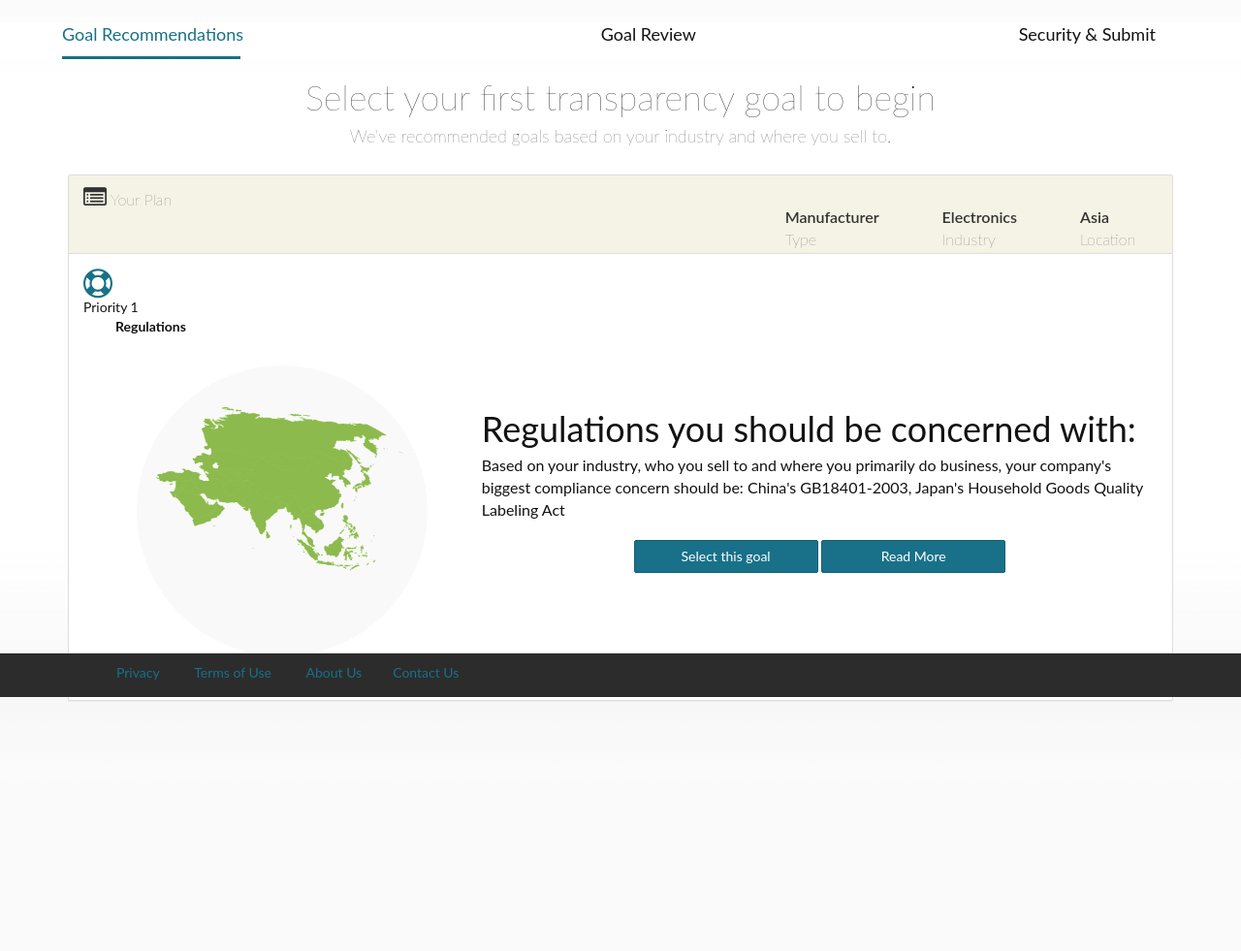
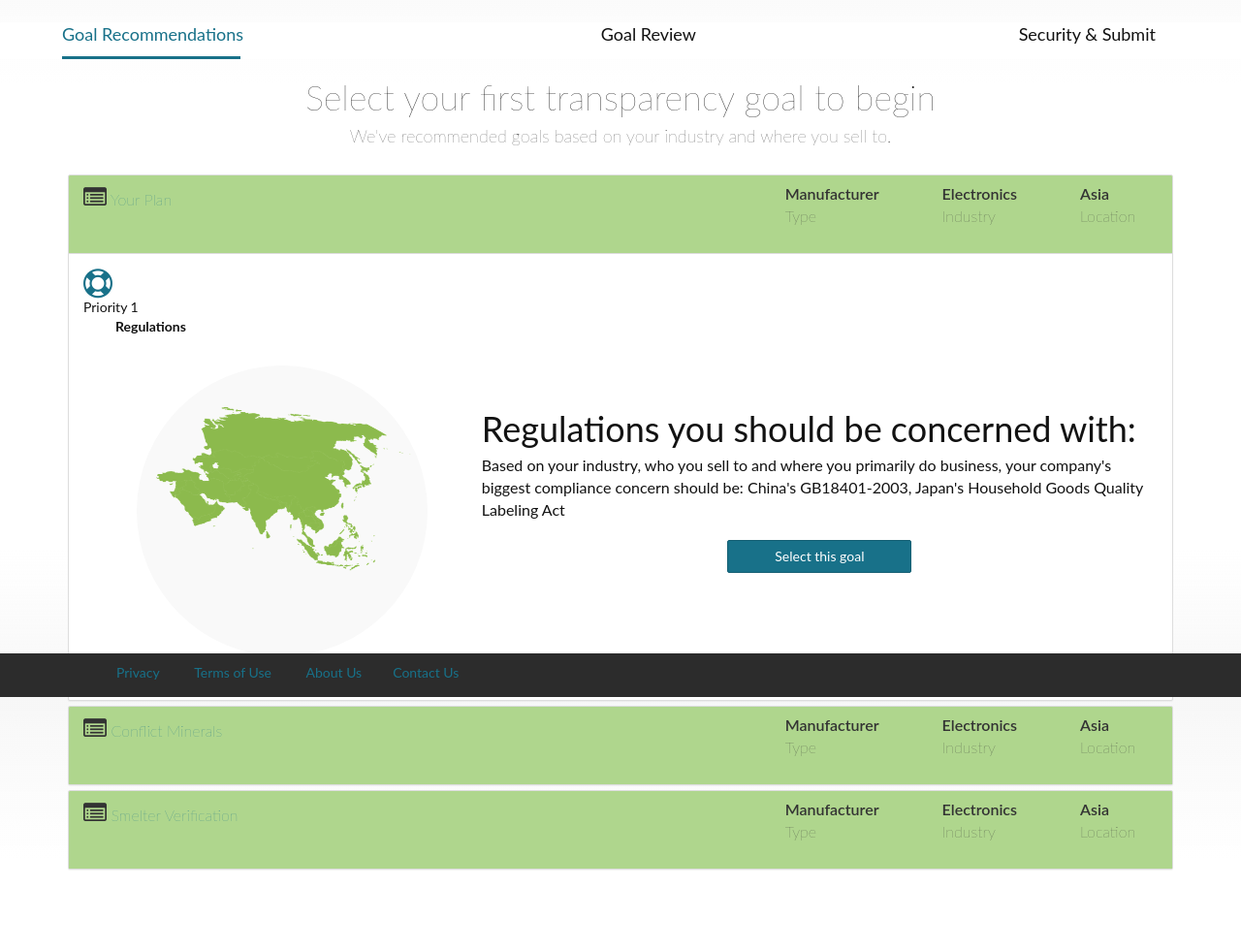
Before and after one commit to JonRichardson/SIProject, a PHP site: page / in a window 1280 px wide. Shown: the part 81-1062 px from the top of the page at 97% size. Before the commit the page ends 805 px from the top, so only its background shows below. Run offline with PHP 8.4, Linux system fonts and the light colour scheme; some libraries are stand-ins or nearby versions.

Commit message:
added panels to result page 1

```diff
--- a/index.html
+++ b/index.html
@@ -94,20 +94,22 @@
       <h1 style="text-align: center;"> Select your first transparency goal to begin </h1>
       <h4 style="text-align: center;"> We've recommended goals based on your industry and where you sell to.</h4>
     </br>
+</div>
 
-</div>
 <div class="container">
-
   <div class="panel-group" id="accordion">
    <div class="panel panel-default">
-      <div class="panel-heading">
+    <div class="panel-heading" style="background-color: #afd68d;">
       <h4 class="panel-title">
-
+        <div class="row">
+          <div class="col-sm-6">
             <i class="fa fa-list-alt" style="font-size: 1.5em"aria-hidden="true"></i>
             <a class="accordion-toggle" data-toggle="collapse" data-parent="#accordion" href="#collapseOne">
               <span style="text-align: left;"> Your Plan
             </a>
-        </br></span>
+          </div>
+          <div class="col-sm-6">
+          </span>
       <div style="text-align: right" class="pull-right">
         <table style="width:100%">
             <tr>
@@ -121,7 +123,6 @@
             </tr>
             <tr>
               <th class="tableLabels">Type</th>
-
               <th> </th>
               <th class="tableLabels">Industry</th>
 
@@ -130,7 +131,7 @@
               <th> </th>
             </tr>
 
-            </table></div>
+          </table></div>  </div>
       </h4>
     </div>
     <div id="collapseOne" class="panel-collapse collapse in">
@@ -153,34 +154,89 @@
 
     <div class="button">
       <button class="btn btn-primary" type="submit" onclick="location.href='index2.html'" style="width: 190px;">Select this goal</button>
-        <button class="btn btn-primary" data-toggle="collapse" data-target="#demo" style="width: 190px;">Read More</button>
     </div>
+  </div>
+ </div>
+</div>
+  <div class="panel panel-default">
+    <div class="panel-heading" style="background-color: #afd68d;">
+      <h4 class="panel-title">
 
-      </br>
-      <div id="demo" class="collapse">
-      </br>
-      </br>
-      </br>
-      </br>
-      </br>
+        <div class="row">
+          <div class="col-sm-6">
+            <i class="fa fa-list-alt" style="font-size: 1.5em"aria-hidden="true"></i>
+            <a class="accordion-toggle" data-toggle="collapse" data-parent="#accordion" href="#collapse2">
+              <span style="text-align: left;"> Conflict Minerals
+            </a>
+          </div>
+          <div class="col-sm-6">
+          </span>
+      <div style="text-align: right" class="pull-right">
+        <table style="width:100%">
+            <tr>
+              <td class="inputPageVariables">Manufacturer</td>
+              <td></td>
 
-      </br>
-      </br>
-        <h3>Japan's Household Goods Quality Labeling Act </h3>
-        (Purpose)
-        </br>
-        Article 1. The purpose of this Act is to ensure proper labeling of the quality of Household Goods and to protect the interests of general consumers.
-        </br>
-        (Definitions)
-        </br>
-        Article 2. (1) In this Act Household Goods refers to the following listed commodities:
-        </br>
-        (i) From among textile products, plastic goods, electrical appliances and apparatus, and miscellaneous manufactured goods used by general consumers in their daily lives, those which are extremely difficult for general consumers to discern the quality of at the time of purchase, and with respect to which it is determined that there is a particular necessity to identify their quality, and which are specified by Cabinet Order;
-        </br>
-        (ii) From among raw materials or other materials for textile products as specified by Cabinet Order in the preceding item, those which are extremely difficult for consumers to discern the quality of at the time of purchase, and with respect to which it is determined that there is a particular necessity to discern their quality in order to ensure proper labeling of the quality of textile products as specified by Cabinet Order in the same item, and which are specified by Cabinet Order.
-        </br>
-        (2) In this Act the term Manufacturer refers to a person engaged in the manufacturing or processing of Household Goods; the term Seller refers to a person engaged in the sale of Household Goods; and the term Labeling Contractor refers to a person who has been commissioned by a Manufacturer or Seller to engage in labeling the matters listed in paragraph (1), item (i) of the next Article as to which public notice has been given under the provisions of paragraph (3) of the same Article (including cases where applied mutatis mutandis pursuant to paragraph (5) of the same Article; the same shall apply in Article 4, paragraph (1)).
+              <td class="inputPageVariables">Electronics</td>
+              <td></td>
+              <td class="inputPageVariables">Asia</td>
+              <td></td>
+            </tr>
+            <tr>
+              <th class="tableLabels">Type</th>
+              <th> </th>
+              <th class="tableLabels">Industry</th>
 
+              <th> </th>
+              <th class="tableLabels">Location</th>
+              <th> </th>
+            </tr>
+
+          </table></div>  </div>
+      </h4>
+    </div>
+    <div id="collapse2" class="panel-collapse collapse">
+      <div class="panel-body">Sign up now to review these goals</div>
+    </div>
+  </div>
+  <div class="panel panel-default">
+    <div class="panel-heading" style="background-color: #afd68d;">
+      <h4 class="panel-title">
+        <div class="row">
+          <div class="col-sm-6">
+            <i class="fa fa-list-alt" style="font-size: 1.5em"aria-hidden="true"></i>
+            <a class="accordion-toggle" data-toggle="collapse" data-parent="#accordion" href="#collapse3">
+              <span style="text-align: left;"> Smelter Verification
+            </a>
+          </div>
+          <div class="col-sm-6">
+          </span>
+      <div style="text-align: right" class="pull-right">
+        <table style="width:100%">
+            <tr>
+              <td class="inputPageVariables">Manufacturer</td>
+              <td></td>
+
+              <td class="inputPageVariables">Electronics</td>
+              <td></td>
+              <td class="inputPageVariables">Asia</td>
+              <td></td>
+            </tr>
+            <tr>
+              <th class="tableLabels">Type</th>
+              <th> </th>
+              <th class="tableLabels">Industry</th>
+
+              <th> </th>
+              <th class="tableLabels">Location</th>
+              <th> </th>
+            </tr>
+
+          </table></div>  </div>
+      </h4>
+    </div>
+    <div id="collapse3" class="panel-collapse collapse">
+      <div class="panel-body">Sign up now to review these goals</div>
     </div>
   </div>
 </div>
--- a/test.css
+++ b/test.css
@@ -85,9 +85,9 @@ h4 {
  padding: 36.8098px 1%;
 }
 
-.col-sm-6 {
+/*.col-sm-6 {
   border-right: 1px solid black;
-}
+/*}*/
 
 .footer {
   background-color: #2C2C2C;
```
Lines whose indentation alone changed are shown as unchanged.
